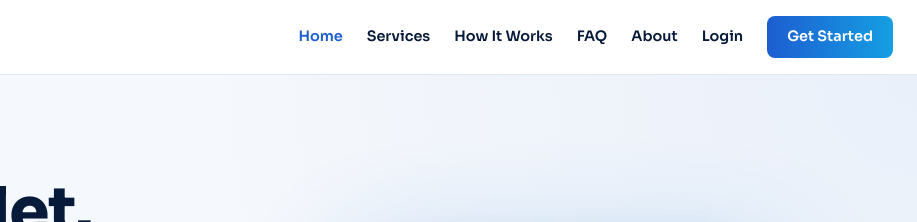
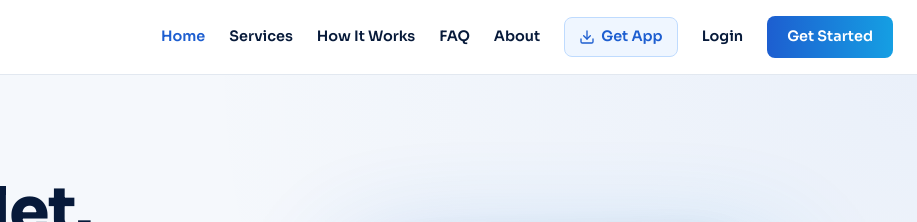
Before and after one commit to BrightSiteDevApp/brytpay, a plain HTML site: page index.html in a window 1280 px wide. Shown: the top 222 px of the page, 363-1280 px from the left. Drawn offline with nearby package versions, Linux system fonts and the light colour scheme.

Commit message:
Add files via upload

```diff
--- a/index.html
+++ b/index.html
@@ -173,6 +173,30 @@
             .steps-grid::before { content: ''; position: absolute; top: 24px; left: 10%; right: 10%; height: 2px; background: dashed 2px var(--border-color); z-index: 1; }
             .footer-bottom { flex-direction: row; justify-content: space-between; }
         }
+        /* App Download Button Styling */
+.nav-download-btn {
+    display: inline-flex;
+    align-items: center;
+    gap: 6px;
+    background: #eff6ff;
+    color: #1D5ED0 !important;
+    padding: 8px 14px;
+    border-radius: 8px;
+    font-weight: 700;
+    font-size: 0.85rem;
+    border: 1px solid #bfdbfe;
+    transition: 0.2s;
+    text-decoration: none;
+}
+.nav-download-btn:hover {
+    background: #1D5ED0;
+    color: #ffffff !important;
+}
+
+/* Magically hide the button if they are already inside the installed App! */
+@media all and (display-mode: standalone) {
+    .nav-download-btn { display: none !important; }
+}
     </style>
 </head>
 <body>
@@ -188,6 +212,11 @@
             <a href="#how-it-works">How It Works</a>
             <a href="/doc/faq/">FAQ</a>
             <a href="/doc/about/">About</a>
+            <!-- NEW: Get App Button -->
+    <a href="/download/" class="nav-download-btn">
+        <svg width="16" height="16" viewBox="0 0 24 24" fill="none" stroke="currentColor" stroke-width="2" stroke-linecap="round" stroke-linejoin="round"><path d="M21 15v4a2 2 0 0 1-2 2H5a2 2 0 0 1-2-2v-4"/><polyline points="7 10 12 15 17 10"/><line x1="12" y1="15" x2="12" y2="3"/></svg>
+        Get App
+    </a>
             <a href="/auth/login.html" class="auth-login">Login</a>
             <a href="/auth/signup.html" class="btn-nav-primary auth-signup">Get Started</a>
         </nav>
@@ -202,6 +231,12 @@
         <a href="#how-it-works" class="mobile-link">How It Works</a>
         <a href="/doc/faq/" class="mobile-link">FAQ</a>
         <a href="/doc/about/" class="mobile-link">About</a>
+
+        <!-- NEW: Get App Button (Mobile) -->
+    <a href="/download/" class="nav-download-btn" style="justify-content: center; padding: 12px; margin-top: 8px;">
+        <svg width="18" height="18" viewBox="0 0 24 24" fill="none" stroke="currentColor" stroke-width="2" stroke-linecap="round" stroke-linejoin="round"><path d="M21 15v4a2 2 0 0 1-2 2H5a2 2 0 0 1-2-2v-4"/><polyline points="7 10 12 15 17 10"/><line x1="12" y1="15" x2="12" y2="3"/></svg>
+        Download App
+    </a>
         <hr style="border: none; border-top: 1px solid var(--border-color); margin: 8px 0;">
         <a href="/auth/login.html" class="auth-login" style="color: var(--text-muted);">Log In</a>
         <a href="/auth/signup.html" class="btn-nav-primary auth-signup" style="text-align: center;">Get Started</a>
```
